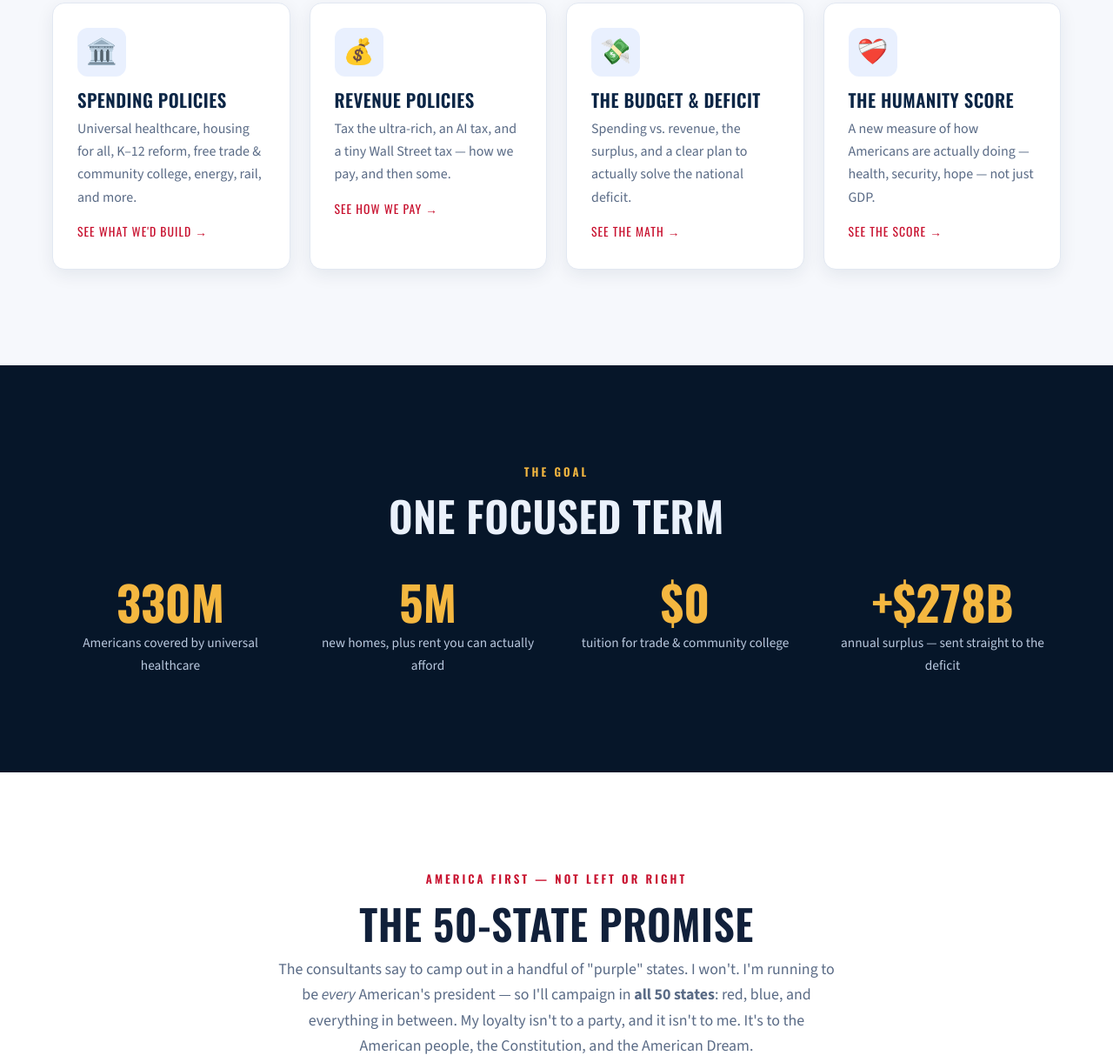
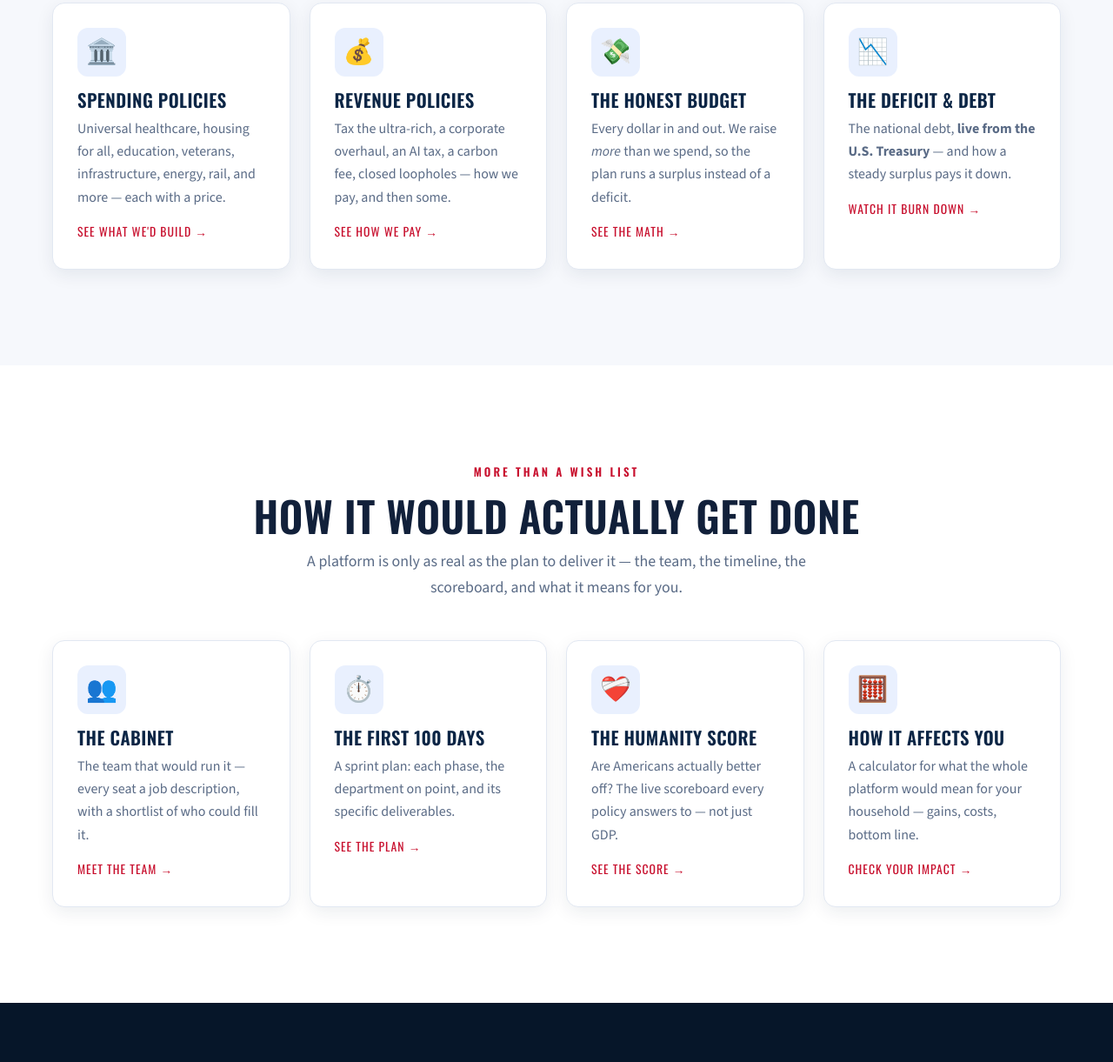
Before and after one commit to javaknight1/avery-2028-campaign, a website: page index.html in a window 1280 px wide. Shown: the part 1570-2791 px from the top of the page at 87% size. Drawn offline with nearby package versions, Linux system fonts and the light colour scheme.

Commit message:
Home page: reflect the full site (Cabinet, First 100 Days, live Deficit, Your Impact)
- Split the old 'Budget & Deficit' card into The Honest Budget + The Deficit & Debt
  (live U.S. Treasury), and freshened the Spending/Revenue examples.
- New 'How it would actually get done' section surfacing the big additions the home
  page was missing: The Cabinet, The First 100 Days, the Humanity Score, and the
  How-it-affects-you calculator.
- Updated the meta/OG/Twitter/JSON-LD description to mention the live debt tracker,
  the cabinet, and the 100-day plan.

```diff
--- a/index.html
+++ b/index.html
@@ -5,7 +5,7 @@
   <meta name="viewport" content="width=device-width, initial-scale=1.0" />
   <meta name="theme-color" content="#061629" />
   <title>Rob Avery for President 2028 — A Future Worth Building</title>
-  <meta name="description" content="A fully-costed, radically transparent (and entirely fictional) 2028 presidential platform: dozens of fully-costed policies, an honest budget, a plan to pay down the national debt, and tools to check the math yourself." />
+  <meta name="description" content="A fully-costed, radically transparent (and entirely fictional) 2028 presidential platform: dozens of costed policies, an honest budget, a live debt tracker, a full cabinet with shortlists, a 100-day plan, and tools to check the math yourself." />
 
   <link rel="icon" href="assets/favicon.svg" type="image/svg+xml" />
   <link rel="preconnect" href="https://fonts.googleapis.com" />
@@ -18,7 +18,7 @@
   <meta property="og:type" content="website" />
   <meta property="og:site_name" content="Rob Avery for President 2028" />
   <meta property="og:title" content="Rob Avery for President 2028 — A Future Worth Building" />
-  <meta property="og:description" content="A fully-costed, radically transparent (and entirely fictional) 2028 presidential platform: dozens of fully-costed policies, an honest budget, a plan to pay down the national debt, and tools to check the math yourself." />
+  <meta property="og:description" content="A fully-costed, radically transparent (and entirely fictional) 2028 presidential platform: dozens of costed policies, an honest budget, a live debt tracker, a full cabinet with shortlists, a 100-day plan, and tools to check the math yourself." />
   <meta property="og:url" content="https://avery-2028-campaign.pages.dev/" />
   <meta property="og:image" content="https://avery-2028-campaign.pages.dev/assets/og.png" />
   <meta property="og:image:width" content="1200" />
@@ -26,9 +26,9 @@
   <meta property="og:locale" content="en_US" />
   <meta name="twitter:card" content="summary_large_image" />
   <meta name="twitter:title" content="Rob Avery for President 2028 — A Future Worth Building" />
-  <meta name="twitter:description" content="A fully-costed, radically transparent (and entirely fictional) 2028 presidential platform: dozens of fully-costed policies, an honest budget, a plan to pay down the national debt, and tools to check the math yourself." />
+  <meta name="twitter:description" content="A fully-costed, radically transparent (and entirely fictional) 2028 presidential platform: dozens of costed policies, an honest budget, a live debt tracker, a full cabinet with shortlists, a 100-day plan, and tools to check the math yourself." />
   <meta name="twitter:image" content="https://avery-2028-campaign.pages.dev/assets/og.png" />
-  <script type="application/ld+json">{"@context":"https://schema.org","@graph":[{"@type":"WebSite","name":"Rob Avery for President 2028","url":"https://avery-2028-campaign.pages.dev/","description":"A fictional, for-fun 2028 presidential campaign — a fully-costed, transparent policy platform.","disambiguatingDescription":"Parody / satire. Not a real candidate, committee, or party."},{"@type":"WebPage","name":"Rob Avery for President 2028 — A Future Worth Building","url":"https://avery-2028-campaign.pages.dev/","description":"A fully-costed, radically transparent (and entirely fictional) 2028 presidential platform: dozens of fully-costed policies, an honest budget, a plan to pay down the national debt, and tools to check the math yourself.","isPartOf":{"@type":"WebSite","name":"Rob Avery for President 2028","url":"https://avery-2028-campaign.pages.dev/"}}]}</script>
+  <script type="application/ld+json">{"@context":"https://schema.org","@graph":[{"@type":"WebSite","name":"Rob Avery for President 2028","url":"https://avery-2028-campaign.pages.dev/","description":"A fictional, for-fun 2028 presidential campaign — a fully-costed, transparent policy platform.","disambiguatingDescription":"Parody / satire. Not a real candidate, committee, or party."},{"@type":"WebPage","name":"Rob Avery for President 2028 — A Future Worth Building","url":"https://avery-2028-campaign.pages.dev/","description":"A fully-costed, radically transparent (and entirely fictional) 2028 presidential platform: dozens of costed policies, an honest budget, a live debt tracker, a full cabinet with shortlists, a 100-day plan, and tools to check the math yourself.","isPartOf":{"@type":"WebSite","name":"Rob Avery for President 2028","url":"https://avery-2028-campaign.pages.dev/"}}]}</script>
   <!-- SEO:end -->
 </head>
 <body data-page="home">
@@ -81,26 +81,63 @@
           <a class="card" href="issues.html#cat-spending" data-reveal>
             <span class="ic">🏛️</span>
             <h3>Spending Policies</h3>
-            <p>Universal healthcare, housing for all, K–12 reform, free trade &amp; community college, energy, rail, and more.</p>
+            <p>Universal healthcare, housing for all, education, veterans, infrastructure, energy, rail, and more — each with a price.</p>
             <span class="more">See what we'd build →</span>
           </a>
           <a class="card" href="issues.html#cat-revenue" data-reveal>
             <span class="ic">💰</span>
             <h3>Revenue Policies</h3>
-            <p>Tax the ultra-rich, an AI tax, and a tiny Wall Street tax — how we pay, and then some.</p>
+            <p>Tax the ultra-rich, a corporate overhaul, an AI tax, a carbon fee, closed loopholes — how we pay, and then some.</p>
             <span class="more">See how we pay →</span>
           </a>
           <a class="card" href="budget.html" data-reveal>
             <span class="ic">💸</span>
-            <h3>The Budget &amp; Deficit</h3>
-            <p>Spending vs. revenue, the surplus, and a clear plan to actually solve the national deficit.</p>
+            <h3>The Honest Budget</h3>
+            <p>Every dollar in and out. We raise <em>more</em> than we spend, so the plan runs a surplus instead of a deficit.</p>
             <span class="more">See the math →</span>
+          </a>
+          <a class="card" href="deficit.html" data-reveal>
+            <span class="ic">📉</span>
+            <h3>The Deficit &amp; Debt</h3>
+            <p>The national debt, <strong>live from the U.S. Treasury</strong> — and how a steady surplus pays it down.</p>
+            <span class="more">Watch it burn down →</span>
+          </a>
+        </div>
+      </div>
+    </section>
+
+    <!-- HOW IT GETS DONE -->
+    <section class="section bg-white">
+      <div class="container">
+        <div class="center" style="max-width:700px">
+          <span class="eyebrow" data-reveal>More than a wish list</span>
+          <h2 class="section-title" data-reveal>How it would actually get done</h2>
+          <p class="section-lead" data-reveal>A platform is only as real as the plan to deliver it — the team, the timeline, the scoreboard, and what it means for you.</p>
+        </div>
+        <div class="card-grid" style="margin-top:46px">
+          <a class="card" href="cabinet.html" data-reveal>
+            <span class="ic">👥</span>
+            <h3>The Cabinet</h3>
+            <p>The team that would run it — every seat a job description, with a shortlist of who could fill it.</p>
+            <span class="more">Meet the team →</span>
+          </a>
+          <a class="card" href="plan.html" data-reveal>
+            <span class="ic">⏱️</span>
+            <h3>The First 100 Days</h3>
+            <p>A sprint plan: each phase, the department on point, and its specific deliverables.</p>
+            <span class="more">See the plan →</span>
           </a>
           <a class="card" href="issues.html#humanity-first" data-reveal>
             <span class="ic">❤️‍🩹</span>
             <h3>The Humanity Score</h3>
-            <p>A new measure of how Americans are actually doing — health, security, hope — not just GDP.</p>
+            <p>Are Americans actually better off? The live scoreboard every policy answers to — not just GDP.</p>
             <span class="more">See the score →</span>
+          </a>
+          <a class="card" href="affect.html" data-reveal>
+            <span class="ic">🧮</span>
+            <h3>How it affects you</h3>
+            <p>A calculator for what the whole platform would mean for your household — gains, costs, bottom line.</p>
+            <span class="more">Check your impact →</span>
           </a>
         </div>
       </div>
```
